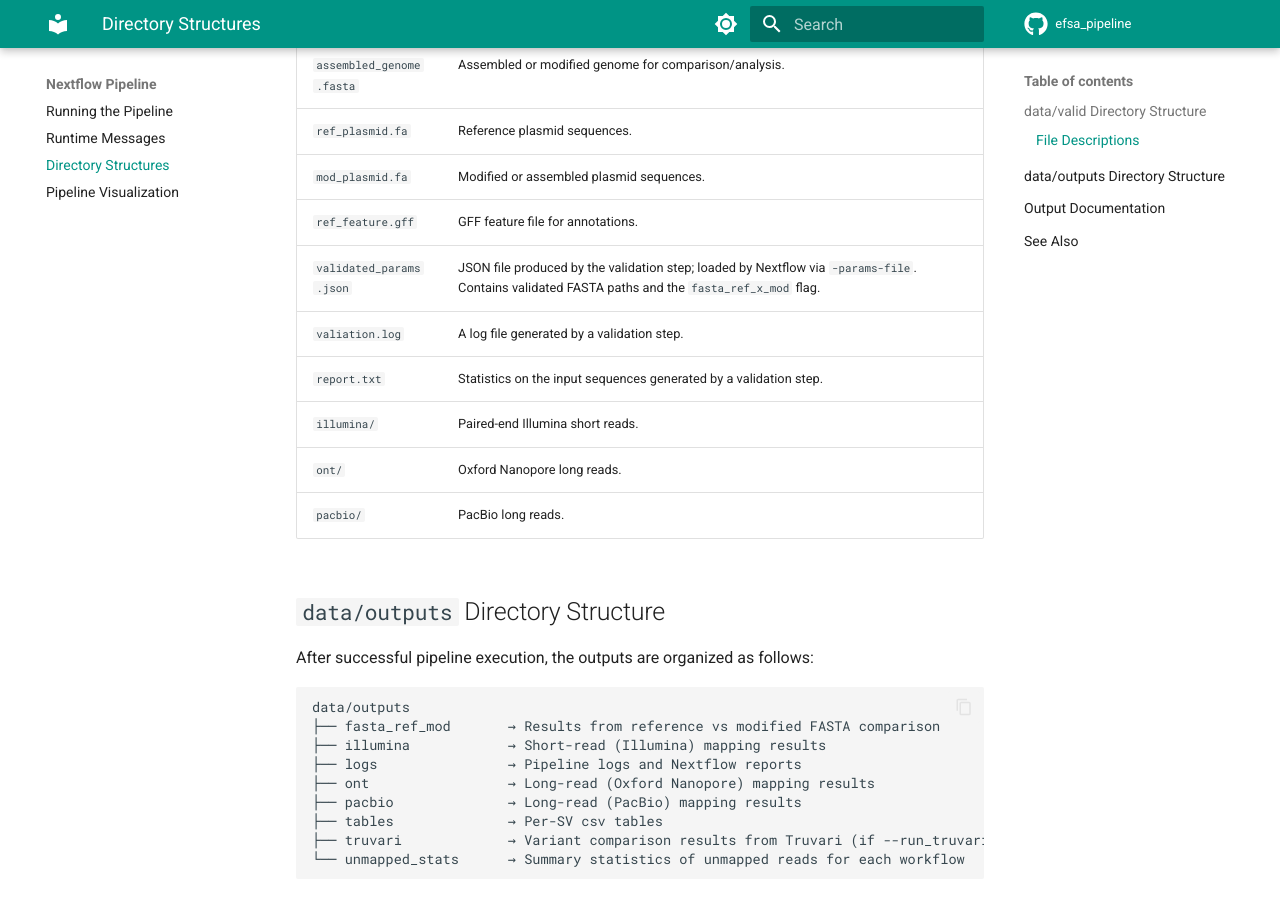
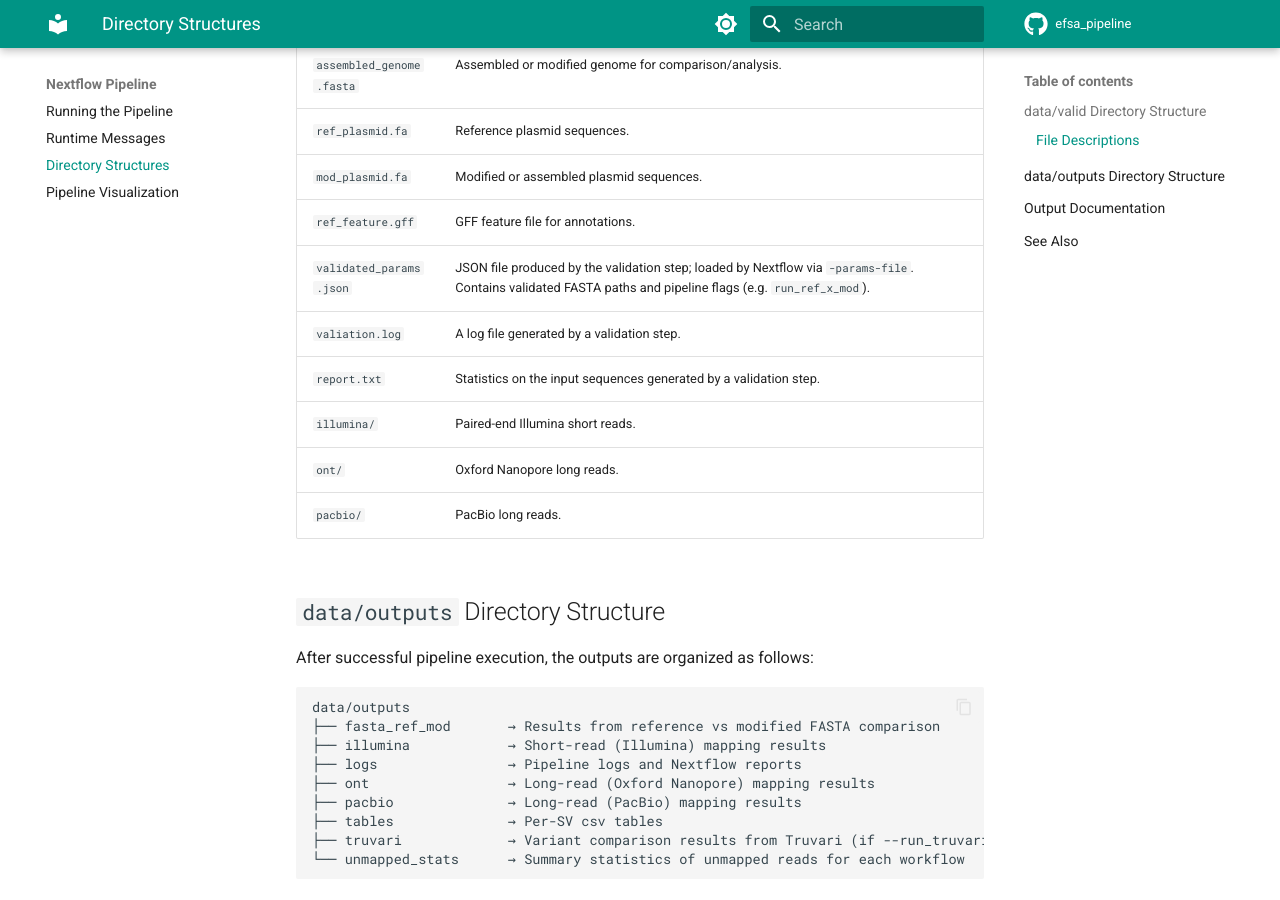
Before and after one commit to denisHanch/efsa_pipeline, an MkDocs documentation site: the page built from docs/nextflow/directory-structures.md, in a window 1280 px wide and 900 px high, scrolled down 888 px. Built offline with MkDocs 1.6.1 and Material for MkDocs 9.7.7, drawn with Linux system fonts in a browser that asks for light colours; comment, search, counter and statistics services are not loaded.

Commit message:
EFSA-93: docs update

```diff
--- a/docs/nextflow/directory-structures.md
+++ b/docs/nextflow/directory-structures.md
@@ -38,7 +38,7 @@ data/valid/
 | `ref_plasmid.fa`           | Reference plasmid sequences.                                                  |
 | `mod_plasmid.fa`           | Modified or assembled plasmid sequences.                                      |
 | `ref_feature.gff`          | GFF feature file for annotations.                                             |
-| `validated_params.json`    | JSON file produced by the validation step; loaded by Nextflow via `-params-file`. Contains validated FASTA paths and the `fasta_ref_x_mod` flag. |
+| `validated_params.json`    | JSON file produced by the validation step; loaded by Nextflow via `-params-file`. Contains validated FASTA paths and pipeline flags (e.g. `run_ref_x_mod`). |
 | `valiation.log`            | A log file generated by a validation step.                                    |
 | `report.txt`               | Statistics on the input sequences generated by a validation step.             |
 | `illumina/`                | Paired-end Illumina short reads.                                              |
```
Also changed, not shown: docs/validation/OVERVIEW.md (+1 -0 lines).
